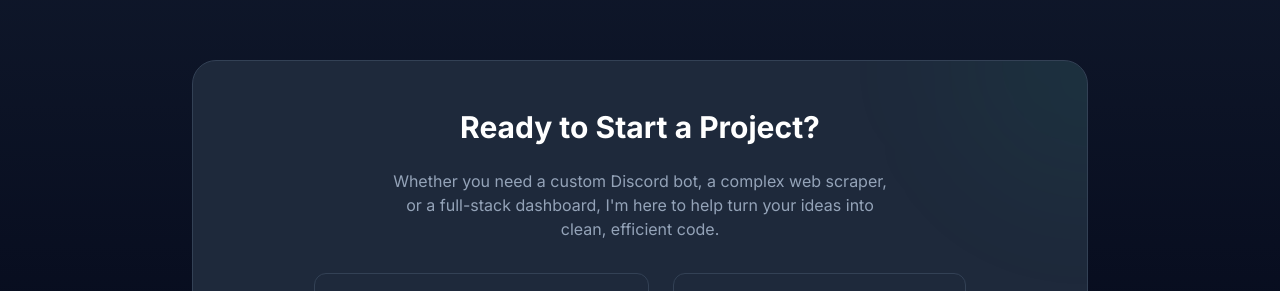
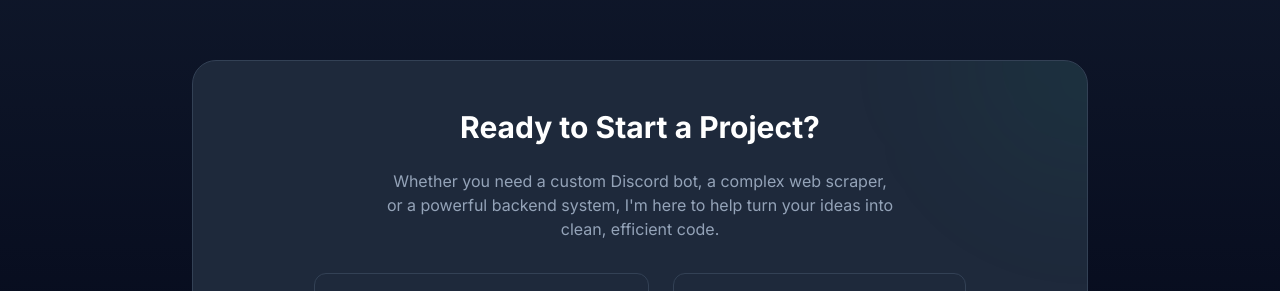
Before and after one commit to Oussama12520/OSAMA-portfolio, a React (Vite) app: page / in a window 1280 px wide. Shown: the part 1578-1869 px from the top of the page. Built offline with nearby package versions, Linux system fonts and the light colour scheme; no server answers.

Commit message:
Update contact description: focus on backend expertise

```diff
--- a/App.tsx
+++ b/App.tsx
@@ -300,7 +300,7 @@
 
         <h2 className="text-3xl font-bold text-white mb-6">Ready to Start a Project?</h2>
         <p className="text-slate-400 mb-8 max-w-lg mx-auto">
-          Whether you need a custom Discord bot, a complex web scraper, or a full-stack dashboard, I'm here to help turn your ideas into clean, efficient code.
+          Whether you need a custom Discord bot, a complex web scraper, or a powerful backend system, I'm here to help turn your ideas into clean, efficient code.
         </p>
 
         <div className="flex flex-wrap justify-center gap-6">
```
